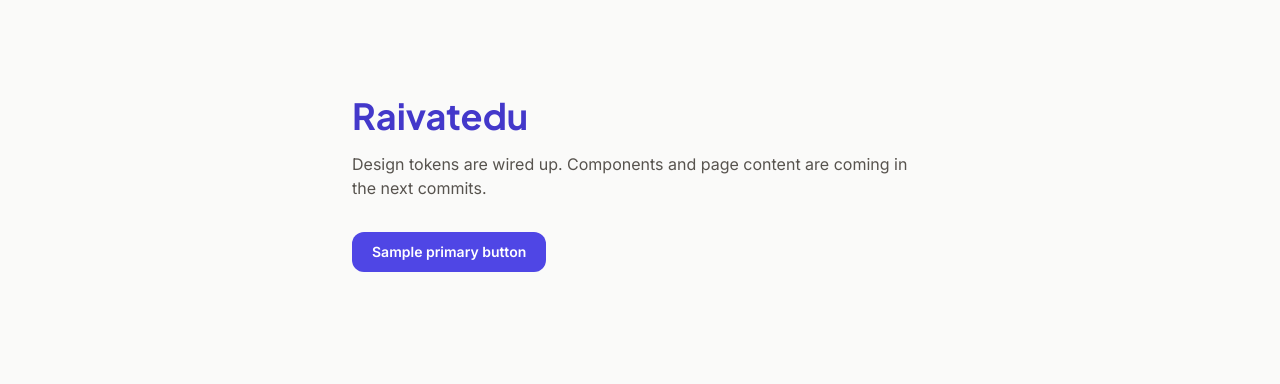
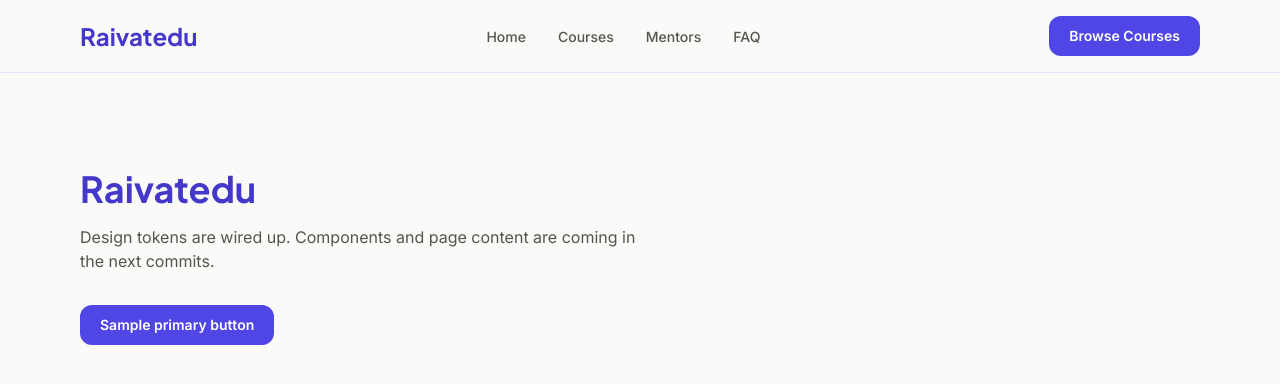
Before and after one commit to Mohd-Hamza-123/Raivatedu, a Next.js app: page / in a window 1280 px wide. Shown: the top 384 px of the page. Built offline with nearby package versions, Linux system fonts and the light colour scheme.

Commit message:
feat: build Navbar with mobile menu and Button component

```diff
--- a/package.json
+++ b/package.json
@@ -9,6 +9,7 @@
     "lint": "eslint"
   },
   "dependencies": {
+    "lucide-react": "^1.61.0",
     "next": "16.4.2",
     "react": "19.3.0",
     "react-dom": "19.3.0"
--- a/src/app/layout.tsx
+++ b/src/app/layout.tsx
@@ -2,6 +2,7 @@ import type { Metadata } from "next";
 
 import { Plus_Jakarta_Sans, Inter } from "next/font/google";
 import "./globals.css";
+import { Navbar } from "@/components/layout/Navbar";
 
 const plusJakarta = Plus_Jakarta_Sans({
   subsets: ["latin"],
@@ -27,11 +28,11 @@ export const metadata: Metadata = {
 
 export default function RootLayout({ children }: LayoutProps<"/">) {
   return (
-    <html
-      lang="en"
-      className={`${plusJakarta.variable} ${inter.variable}`}
-    >
-      <body className="min-h-full flex flex-col">{children}</body>
+    <html lang="en" className={`${plusJakarta.variable} ${inter.variable}`}>
+      <body>
+        <Navbar />
+        <main>{children}</main>
+      </body>
     </html>
   );
 }
--- a/src/app/page.tsx
+++ b/src/app/page.tsx
@@ -11,6 +11,7 @@ export default function HomePage() {
       <button className="mt-8 rounded-xl bg-indigo-600 px-5 py-2.5 text-sm font-semibold text-white transition-colors hover:bg-indigo-700 active:bg-indigo-800 disabled:opacity-50">
         Sample primary button
       </button>
+
     </main>
   );
 }
--- /dev/null
+++ b/src/components/layout/Navbar.tsx
@@ -0,0 +1,88 @@
+"use client";
+
+import { useState } from "react";
+import Link from "next/link";
+import { Menu, X } from "lucide-react";
+import { Button } from "../ui/Buttons";
+
+
+const navLinks = [
+  { label: "Home", href: "/" },
+  { label: "Courses", href: "/courses" },
+  { label: "Mentors", href: "/#mentors" },
+  { label: "FAQ", href: "/#faq" },
+];
+
+export function Navbar() {
+  const [isOpen, setIsOpen] = useState(false);
+
+  return (
+    <header className="sticky top-0 z-50 border-b border-indigo-100 bg-offwhite/90 backdrop-blur">
+      <nav
+        className="mx-auto flex max-w-6xl items-center justify-between px-4 py-4"
+        aria-label="Main navigation"
+      >
+        {/* Logo */}
+        <Link
+          href="/"
+          className="font-display text-2xl font-bold text-indigo-700 focus-visible:outline-2 focus-visible:outline-offset-4 focus-visible:outline-indigo-500"
+        >
+          Raivatedu
+        </Link>
+
+        {/* Desktop Links */}
+        <ul className="hidden md:flex items-center gap-8">
+          {navLinks.map((link) => (
+            <li key={link.label}>
+              <Link
+                href={link.href}
+                className="text-sm font-medium text-stone-600 transition-colors hover:text-indigo-600 focus-visible:text-indigo-600"
+              >
+                {link.label}
+              </Link>
+            </li>
+          ))}
+        </ul>
+
+        {/* Desktop CTA */}
+        <div className="hidden md:block">
+          <Button href="/courses">Browse Courses</Button>
+        </div>
+
+        {/* Mobile Menu Toggle */}
+        <button
+          className="md:hidden rounded-lg p-2 text-stone-600 hover:bg-indigo-50 focus-visible:bg-indigo-50"
+          onClick={() => setIsOpen(!isOpen)}
+          aria-expanded={isOpen}
+          aria-label={isOpen ? "Close menu" : "Open menu"}
+        >
+          {isOpen ? <X size={24} /> : <Menu size={24} />}
+        </button>
+      </nav>
+
+      {/* Mobile Menu Dropdown */}
+      {isOpen && (
+        <div className="md:hidden border-t border-indigo-100 bg-offwhite px-4 pb-6 pt-2">
+          <ul className="flex flex-col gap-4">
+            {navLinks.map((link) => (
+              <li key={link.label}>
+                <Link
+                  href={link.href}
+                  onClick={() => setIsOpen(false)}
+                  className="block text-base font-medium text-stone-600 hover:text-indigo-600"
+                >
+                  {link.label}
+                </Link>
+              </li>
+            ))}
+            <li className="pt-2">
+              <Button href="/courses" className="w-full">
+                Browse Courses
+              </Button>
+            </li>
+          </ul>
+        </div>
+      )}
+    </header>
+  );
+}
--- /dev/null
+++ b/src/components/ui/Buttons.tsx
@@ -0,0 +1,43 @@
+import Link from "next/link";
+import { ReactNode } from "react";
+
+type ButtonProps = {
+  children: ReactNode;
+  href?: string;
+  variant?: "primary" | "secondary" | "ghost";
+  disabled?: boolean;
+  className?: string;
+};
+
+const baseStyles =
+  "inline-flex items-center justify-center rounded-xl px-5 py-2.5 text-sm font-semibold transition-colors focus-visible:outline-2 focus-visible:outline-offset-2 focus-visible:outline-indigo-500 disabled:opacity-50 disabled:pointer-events-none";
+
+const variants = {
+  primary: "bg-indigo-600 text-white hover:bg-indigo-700 active:bg-indigo-800",
+  secondary: "bg-yellow-400 text-ink hover:bg-yellow-500 active:bg-yellow-600",
+  ghost: "border border-indigo-200 text-indigo-700 hover:bg-indigo-50 active:bg-indigo-100",
+};
+
+export function Button({
+  children,
+  href,
+  variant = "primary",
+  disabled = false,
+  className = "",
+}: ButtonProps) {
+  const combinedClasses = `${baseStyles} ${variants[variant]} ${className}`;
+
+  if (href && !disabled) {
+    return (
+      <Link href={href} className={combinedClasses}>
+        {children}
+      </Link>
+    );
+  }
+
+  return (
+    <button className={combinedClasses} disabled={disabled}>
+      {children}
+    </button>
+  );
+}
```
Also changed, not shown: 1 other file (tests, documents, lock files or other folders).
